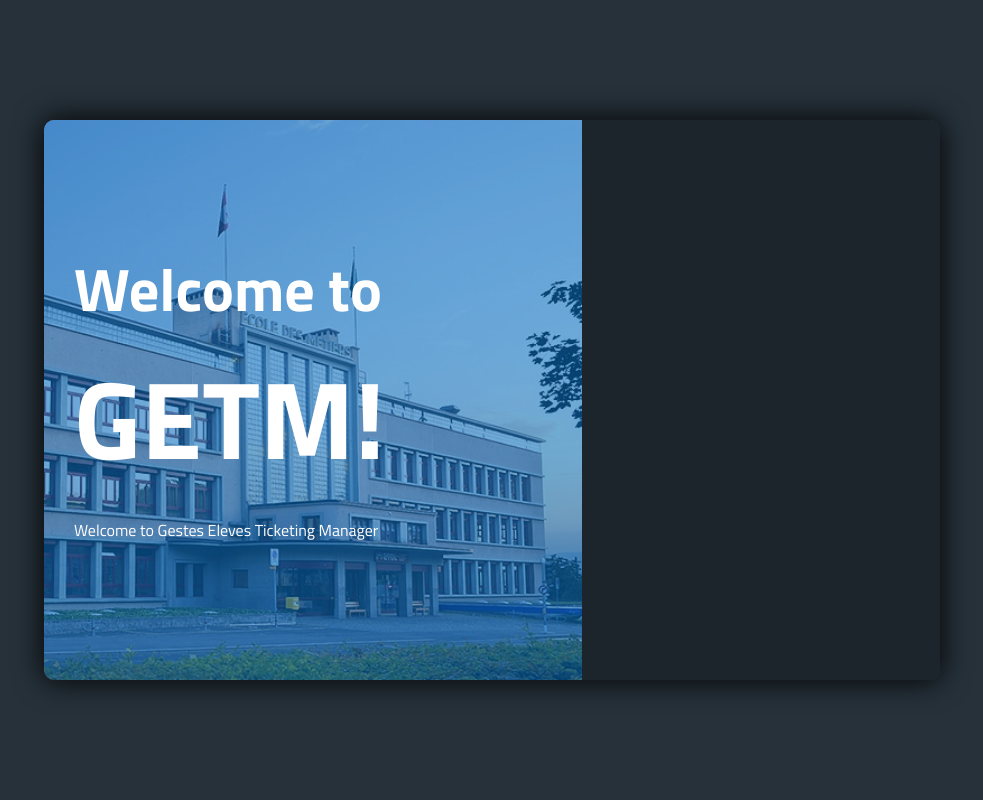
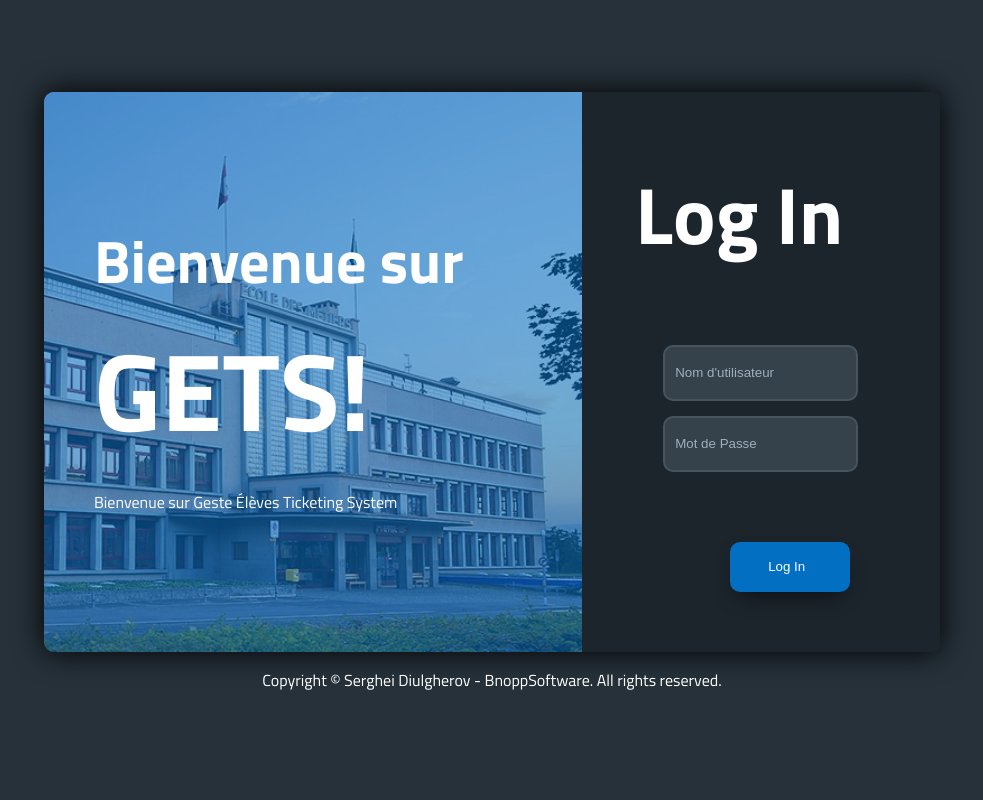
Before and after one commit to Bnopp/Tiketing_SoloDev, a PHP site: page / in a window 1280 px wide. Shown: the whole page, without its empty margins (148-1131 px from the left). Run offline with PHP 8.4, Linux system fonts and the light colour scheme.

Commit message:
GETM v0.0.1.7
- Finished login page visuals
- Started login development
- Created temporary test database

```diff
--- a/website/controller/HomeController.php
+++ b/website/controller/HomeController.php
@@ -16,6 +16,8 @@
  * Functions list :
  *
  */
+
+include_once 'model/UserRepository.php';
 
 class HomeController extends Controller
 {
@@ -59,4 +61,18 @@ class HomeController extends Controller
         return $content;
     }
 
+    private function connectAction()
+    {
+        $userRepository = new UserRepository();
+
+        $view = file_get_contents('view/page/home/placeholder.php');
+        ob_start();
+        eval('?>' . $view);
+        $content = ob_get_clean();
+
+        return $content;
+    }
+
 }
+
+?>
--- /dev/null
+++ b/website/model/Entity.php
@@ -0,0 +1,27 @@
+<?php
+
+/**
+ * ETML
+ * @author      : Serghei Diulgherov
+ * Date         : 13.11.2022
+ * Description  : Interface grouping all the methods needed in every repository
+ *
+ * @copyright 2022 - ETML - Serghei Diulgherov
+ */
+
+/**
+ * Classes list :
+ *
+ *
+ * Functions list :
+ *
+ */
+
+interface Entity
+{
+    public function getAll();
+
+    public function getOne($id);
+}
+
+?>
--- a/website/resources/css/style.css
+++ b/website/resources/css/style.css
@@ -19,6 +19,7 @@ body {
     display: flex;
     align-items: center;
     justify-content: center;
+    flex-direction: column;
 }
 
 .login-page {
@@ -35,6 +36,12 @@ body {
 }
 
 .login-page h2 {
+    font-size: 80px;
+    margin: 0;
+    width: max-content;
+}
+
+.login-page h3 {
     font-size: 60px;
     margin: 0;
     width: max-content;
@@ -64,7 +71,7 @@ body {
     display: flex;
     flex-direction: column;
     justify-content: center;
-    padding-left: 30px;
+    padding-left: 50px;
 }
 
 .login-right-area {
@@ -72,3 +79,73 @@ body {
     width: 40%;
     background-color: var(--color-bg-container);
 }
+
+.login-right-area h2 {
+    align-self: center;
+    width: 70%;
+}
+
+#login-form {
+    width: 50%;
+}
+
+#login-form input {
+    height: 50px;
+    width: 100%;
+    border-radius: 10px;
+    border: #47545E Solid 2px;
+    background-color: #35424C;
+    color: #9DAFBD;
+    padding-left: 10px;
+    transition: all 0.5s;
+}
+
+input:focus {
+    transform: translate(5px, -5px);
+}
+
+#login-form input[type=text] {
+    margin-top: 70px;
+    margin-bottom: 15px;
+}
+
+#login-form button {
+    background-color: #026FC2;
+    height: 50px;
+    border-radius: 10px;
+    border: none;
+    color: #FFFFFF;
+    width: 120px;
+    align-self: flex-end;
+    margin-top: 70px;
+    box-shadow: 0 10px 20px -8px rgba(0, 0, 0,.7);
+    transition: all 0.5s;
+}
+
+button:after {
+    content: '»';
+    position:relative;
+    opacity: 0;
+    right: -30px;
+    transition: 0.5s;
+}
+
+button:hover{
+    padding-right: 24px;
+    padding-left:8px;
+    transform: translate(2px, -2px);
+}
+
+button:hover:after {
+    opacity: 1;
+    right: 0px;
+    margin-left: 10px;
+}
+
+button:active {
+    transform: translateY(5px);
+}
+
+::placeholder {
+    color: #9DAFBD;
+}
--- a/website/view/page/home/login.php
+++ b/website/view/page/home/login.php
@@ -11,12 +11,19 @@
     <div class="login-container">
         <div class="login-left-area">
             <div class="login-img-overlay">
-                <h2>Welcome to</h2>
-                <h1>GETM!</h1>
-                <p>Welcome to Gestes Eleves Ticketing Manager</p>
+                <h3>Bienvenue sur</h3>
+                <h1>GETS!</h1>
+                <p>Bienvenue sur Geste Élèves Ticketing System</p>
             </div>
         </div>
-        <div class="login-right-area">
+        <div class="login-right-area flex-center">
+            <h2>Log In</h2>
+            <form class="flex-center" id="login-form" method="post" action="index.php?controller=home&action=connect">
+                <input type="text" placeholder="Nom d'utilisateur" autocomplete="off" name="uname" required>
+                <input type="password" placeholder="Mot de Passe" name="psw" required>
+                <button type="submit">Log In</button>
+            </form>
         </div>
     </div>
+    <p>Copyright © Serghei Diulgherov - BnoppSoftware. All rights reserved.</p>
 </div>
```
Also changed, not shown: data/db_tiketing.sql (added, +70 -0 lines), website/data/data.php (added, +160 -0 lines), website/model/UserRepository.php (added, +58 -0 lines), website/resources/config.php (added, +20 -0 lines), website/resources/image/school_front_v2.jpg (added), website/view/page/home/placeholder.php (added).
